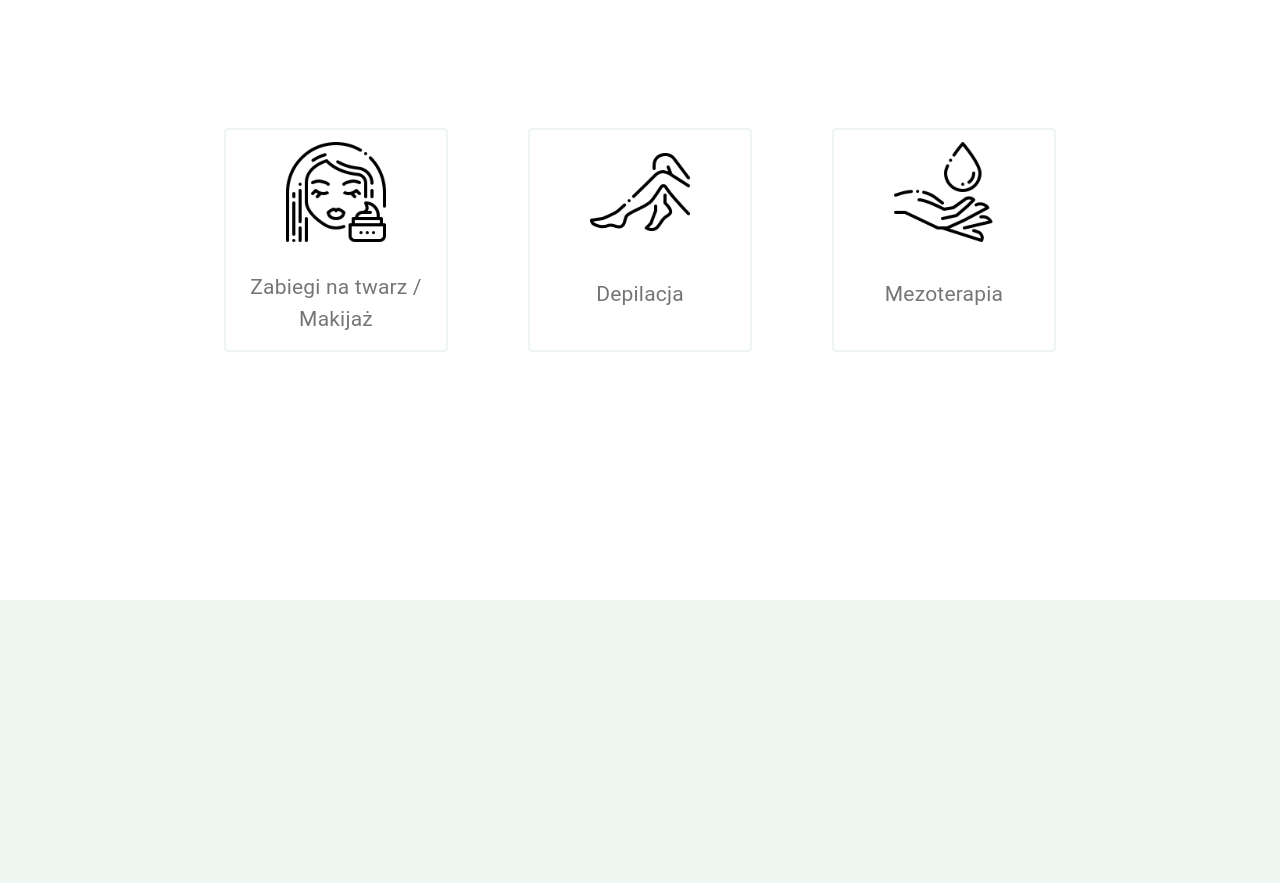
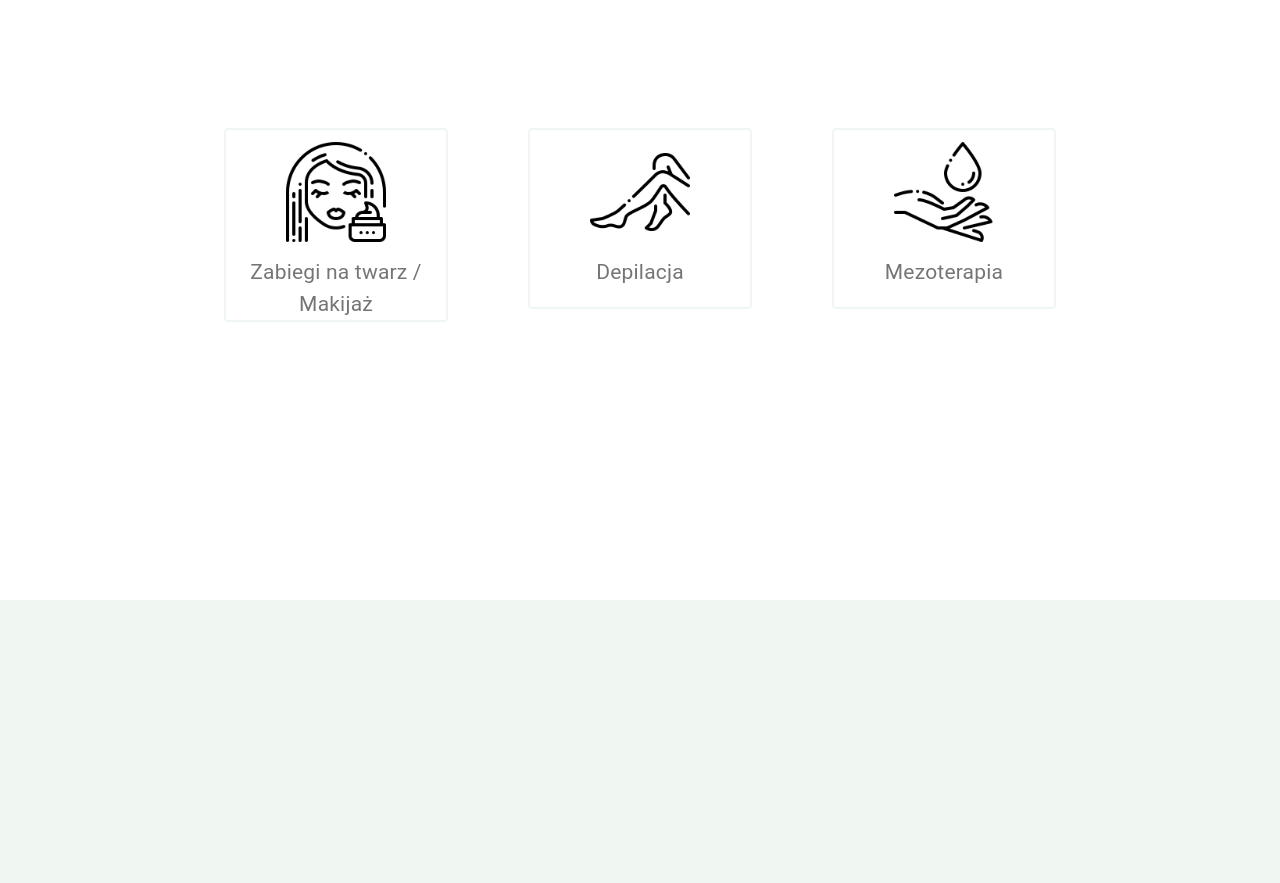
Before and after one commit to KrzysztofRajmund/mu-beauty-salon, a React (Create React App) app: page / in a window 1280 px wide. Shown: the part 980-1863 px from the top of the page. Built offline with nearby package versions, Linux system fonts and the light colour scheme.

Commit message:
added links  with routing

```diff
--- a/src/components/Offer/HomeOffer.tsx
+++ b/src/components/Offer/HomeOffer.tsx
@@ -7,6 +7,8 @@ import Avatar from '@material-ui/core/Avatar';
 import Hand from "../../assets/hand.png";
 import Legs from "../../assets/legs.png";
 import Face from "../../assets/face.png";
+//router
+import { Link } from "react-router-dom";
 
 const useStyles = makeStyles((theme: Theme) =>
     createStyles({
@@ -34,6 +36,13 @@ const useStyles = makeStyles((theme: Theme) =>
                 height: "100%",
             },
         },
+
+        link: {
+            " &:focus, &:hover, &:visited, &:link, &:active": {
+                textDecoration: "none",
+            }
+
+        },
         paperCard: {
             display: "flex",
             flexDirection: "column",
@@ -41,7 +50,6 @@ const useStyles = makeStyles((theme: Theme) =>
             alignItems: "center",
             transition: "all 3s easy-in-out",
             border: "2px solid #f0f7f2",
-
         },
         avatar: {
             height: "10rem",
@@ -78,6 +86,7 @@ const HomeOffer: React.FC = () => {
     return (
         <div className={classes.root}>
 
+            <Link to="/uslugi" className={classes.link}>
                 <Paper variant={shadowFirst} elevation={6} className={classes.paperCard} onMouseEnter={() => shadowFunc("elevation", "first")} onMouseLeave={() => shadowFunc("outlined", "first")} >
                     <Avatar variant="square" alt="image" src={Face} className={classes.avatar} />
                     <Typography className={classes.title} color="textSecondary" gutterBottom>
@@ -85,23 +94,23 @@ const HomeOffer: React.FC = () => {
         </Typography>
 
                 </Paper>
-
-
+            </Link>
+            <Link to="/uslugi" className={classes.link}>
                 <Paper variant={shadowSecond} elevation={6} className={classes.paperCard} onMouseEnter={() => shadowFunc("elevation", "second")} onMouseLeave={() => shadowFunc("outlined", "second")}>
                     <Avatar variant="square" alt="image" src={Legs} className={classes.avatar} />
                     <Typography className={classes.title} color="textSecondary" gutterBottom>
                         Depilacja
         </Typography>
                 </Paper>
-
-
+            </Link>
+            <Link to="/uslugi" className={classes.link}>
                 <Paper variant={shadowThird} elevation={6} className={classes.paperCard} onMouseEnter={() => shadowFunc("elevation", "third")} onMouseLeave={() => shadowFunc("outlined", "third")}>
                     <Avatar variant="square" alt="image" src={Hand} className={classes.avatar} />
                     <Typography className={classes.title} color="textSecondary" gutterBottom>
                         Mezoterapia
         </Typography>
                 </Paper>
-
+            </Link>
 
         </div>
     );
```
Lines whose indentation alone changed are shown as unchanged.
